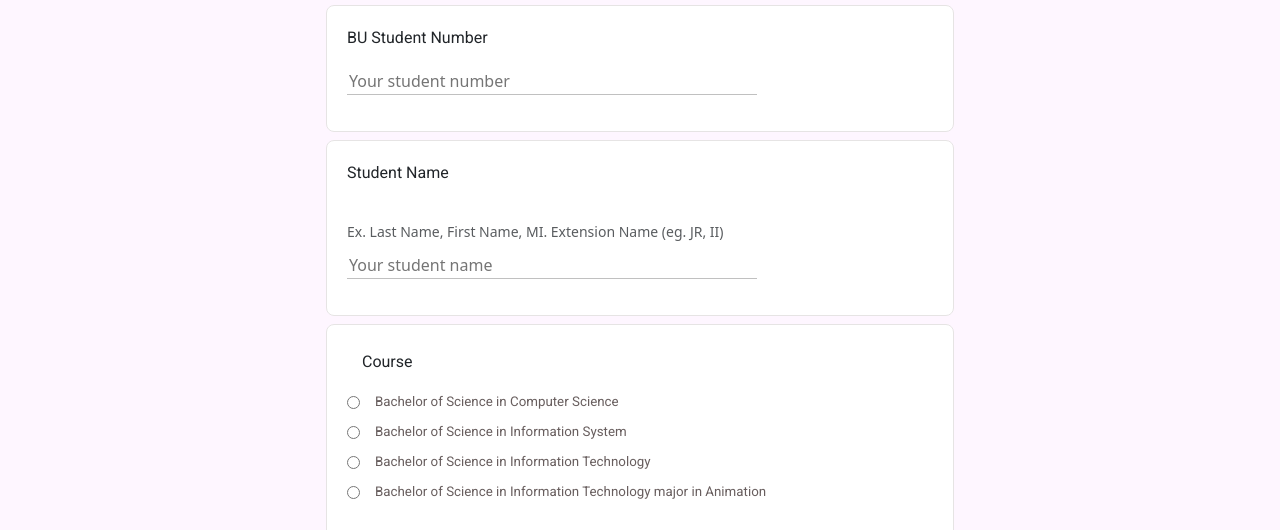
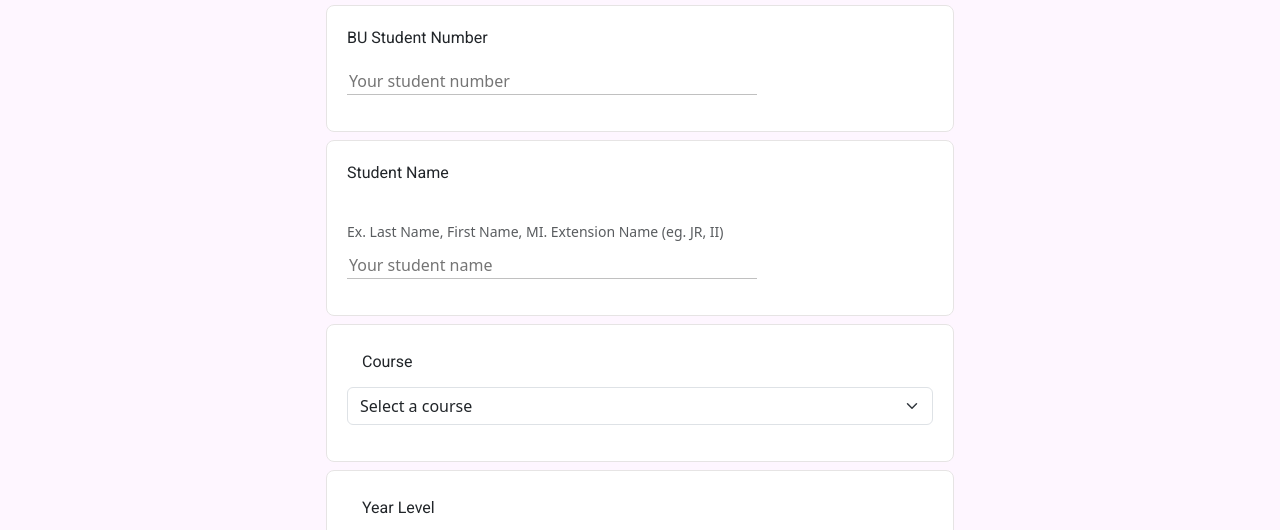
Before and after one commit to Jspobre/nfc_website, a plain HTML site: page index.html in a window 1280 px wide. Shown: the part 195-725 px from the top of the page. Drawn offline with nearby package versions, Linux system fonts and the light colour scheme; some packages are replaced by stand-ins of ours; a script that the page names is missing.

Commit message:
changed the course radio to dropdown and added more courses

```diff
--- a/index.html
+++ b/index.html
@@ -74,27 +74,31 @@
                     </div>
                 </div>
             </div> -->
+            <div>
+
+            </div>
             <div class="container-fluid mt-2">
                 <div class="gform2 mx-auto">
                     <div class="form-group mb-3">
                         <label for="course_option" class="form-label">Course</label>
-                        <div>
-                            <input type="radio" class="radio" id="bscs" name="course" value="Bachelor of Science in Computer Science" required>
-                            <label for="bscs" class="small-text">Bachelor of Science in Computer Science</label>
-                        </div>
-                        <div>
-                            <input type="radio" class="radio" id="bsis" name="course" value="Bachelor of Science in Information System" required>
-                            <label for="bsis" class="small-text">Bachelor of Science in Information System</label>
-                        </div>
-                        <div>
-                            <input type="radio" class="radio" id="bsit" name="course" value="Bachelor of Science in Information Technology" required>
-                            <label for="bsit" class="small-text">Bachelor of Science in Information Technology</label>
-                        </div>
-                            <div>
-                                <input type="radio" class="radio" id="bsita" name="course" value="Bachelor of Science in Information Technology major in Animation" required>
-                                <label for="bsita" class="small-text">Bachelor of Science in Information Technology major in Animation</label>
-
-                            </div>
+                        <select id="course" name="course" class="form-select" required>
+                            <option value="" selected disabled>Select a course</option>
+                            <option value="Bachelor of Science in Computer Science">Bachelor of Science in Computer Science</option>
+                            <option value="Bachelor of Science in Information System">Bachelor of Science in Information System</option>
+                            <option value="Bachelor of Science in Information Technology">Bachelor of Science in Information Technology</option>
+                            <option value="Bachelor of Science in Information Technology major in Animation">Bachelor of Science in Information Technology major in Animation</option>
+                            <option value="Bachelor of Science in Electronics Engineering">Bachelor of Science in Electronics Engineering</option>
+                            <option value="Bachelor of Science in Computer Engineering">Bachelor of Science in Computer Engineering</option>
+                            <option value="Bachelor of Elementary Education">Bachelor of Elementary Education</option>
+                            <option value="Bachelor of Secondary Education major in Math">Bachelor of Secondary Education major in Math</option>
+                            <option value="Bachelor of Secondary Education major in English">Bachelor of Secondary Education major in English</option>
+                            <option value="Bachelor of Technology and Livelihood Education major in ICT">Bachelor of Technology and Livelihood Education major in ICT</option>
+                            <option value="Bachelor of Technology and Livelihood Education major in HE">Bachelor of Technology and Livelihood Education major in HE</option>
+                            <option value="Bachelor of Science in Automotive Technology">Bachelor of Science in Automotive Technology</option>
+                            <option value="Bachelor of Science in Electronics Technology">Bachelor of Science in Electronics Technology</option>
+                            <option value="Bachelor of Science in Entrepreneurship">Bachelor of Science in Entrepreneurship</option>
+                            <option value="Bachelor of Science in Nursing">Bachelor of Science in Nursing</option>
+                        </select>
                     </div>
                 </div>
             </div>
@@ -188,12 +192,13 @@ import { getFirestore, addDoc, collection, query, where, getDocs } from "https:/
         e.preventDefault(); // Prevent the default form submission behavior
 
         // Get form values
+     // Get form values
         const student_num = document.getElementById('student_num').value;
         const full_name = document.getElementById('full_name').value;
-        const course = document.querySelector('input[name="course"]:checked').value;
+        const courseDropdown = document.getElementById('course'); // Select the dropdown element
+        const course = courseDropdown.options[courseDropdown.selectedIndex].value; // Get the selected value
         const year = document.querySelector('input[name="year"]:checked').value;
         const block = document.querySelector('input[name="block"]:checked').value;
-
         try {
             // Check if document with student_num and full_name already exists
             const studentQuery = await getDocs(query(collection(db, 'students'),
@@ -234,11 +239,20 @@ import { getFirestore, addDoc, collection, query, where, getDocs } from "https:/
                 });
 
                 // Clear the form
+            // Clear the form
                 document.getElementById('student_num').value = '';
                 document.getElementById('full_name').value = '';
-                document.querySelector('input[name="course"]:checked').checked = false;
+
+                // Reset the selected option for the "course" dropdown
+                const courseDropdown = document.getElementById('course');
+                courseDropdown.selectedIndex = 0;
+
+                // Reset the selected radio button for "year" field
                 document.querySelector('input[name="year"]:checked').checked = false;
+
+                // Reset the selected radio button for "block" field
                 document.querySelector('input[name="block"]:checked').checked = false;
+
             }
         } catch (error) {
             console.error('Error checking/adding document: ', error);
```
